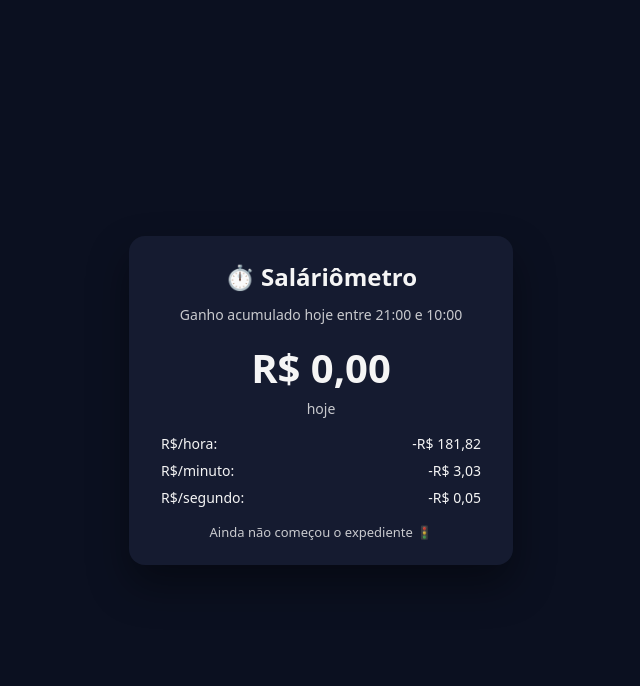
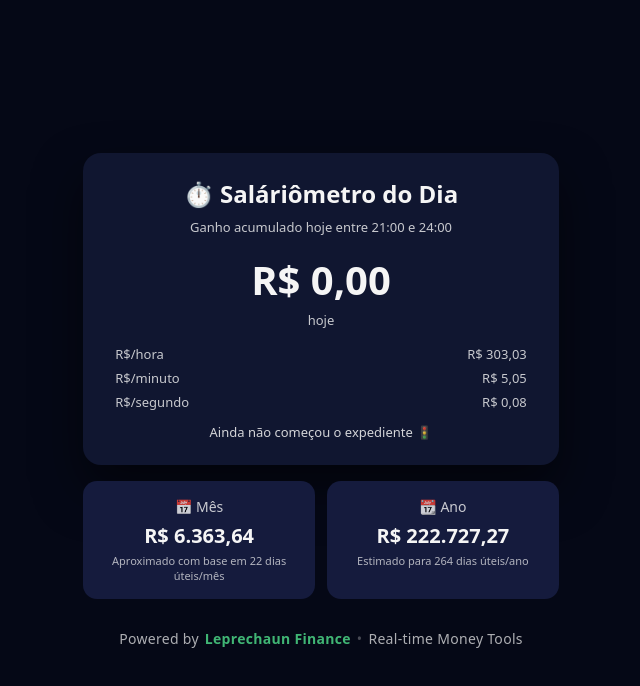
Before and after one commit to antonioscript/LeprechaunPayClock, a plain HTML site: page code/index.html in a window 1280 px wide. Shown: the whole page, without its empty margins (319-959 px from the left). Drawn offline with Linux system fonts and the light colour scheme.

Commit message:
feat: new version

```diff
--- a/code/index.html
+++ b/code/index.html
@@ -2,64 +2,132 @@
 <html lang="pt-BR">
 <head>
   <meta charset="UTF-8" />
-  <title>Leprechaun Pay Clock</title>
+  <title>Saláriômetro – Dia, Mês e Ano</title>
   <style>
     body {
       font-family: system-ui, -apple-system, BlinkMacSystemFont, "Segoe UI", sans-serif;
-      background: #0b1020;
+      background: #050816;
       color: #f5f5f5;
+      margin: 0;
+      min-height: 100vh;
+      display: flex;
+      align-items: center;
+      justify-content: center;
+    }
+
+    .container {
       display: flex;
       flex-direction: column;
-      align-items: center;
-      justify-content: center;
-      height: 100vh;
-      margin: 0;
+      gap: 16px;
+      padding: 24px;
     }
 
-    .card {
+    .main-card {
       padding: 24px 32px;
-      border-radius: 16px;
-      background: #151b30;
-      box-shadow: 0 20px 40px rgba(0, 0, 0, 0.4);
+      border-radius: 18px;
+      background: #101630;
+      box-shadow: 0 24px 48px rgba(0, 0, 0, 0.5);
       text-align: center;
-      min-width: 320px;
+      min-width: 340px;
     }
 
     h1 {
-      margin-top: 0;
-      margin-bottom: 12px;
+      margin: 0 0 8px;
       font-size: 24px;
+    }
+
+    .subtitle {
+      font-size: 13px;
+      opacity: 0.8;
+      margin-bottom: 16px;
     }
 
     .big-value {
       font-size: 40px;
-      font-weight: bold;
-      margin: 8px 0 4px;
-    }
-
-    .subtitle {
-      font-size: 14px;
-      opacity: 0.8;
-      margin-bottom: 16px;
-    }
-
-    .row {
-      display: flex;
-      justify-content: space-between;
-      margin-top: 8px;
-      font-size: 14px;
+      font-weight: 700;
+      margin: 4px 0;
     }
 
     .status {
-      margin-top: 16px;
+      margin-top: 12px;
       font-size: 13px;
+      opacity: 0.85;
+    }
+
+    .small-cards {
+      display: flex;
+      gap: 12px;
+    }
+
+    .small-card {
+      flex: 1;
+      padding: 16px;
+      border-radius: 14px;
+      background: #151b3d;
+      text-align: center;
+    }
+
+    .small-title {
+      font-size: 14px;
+      opacity: 0.8;
+      margin-bottom: 6px;
+    }
+
+    .small-value {
+      font-size: 20px;
+      font-weight: 600;
+      margin-bottom: 4px;
+    }
+
+    .small-caption {
+      font-size: 11px;
+      opacity: 0.7;
+    }
+
+    .label-row {
+      display: flex;
+      justify-content: space-between;
+      font-size: 13px;
+      margin-top: 6px;
       opacity: 0.8;
     }
+
+    .powered-by {
+      margin-top: 12px;
+      text-align: center;
+      font-size: 16px;
+      opacity: 0.6;
+      letter-spacing: 0.3px;
+    }
+
+    .powered-by {
+      margin-top: 14px;
+      text-align: center;
+      font-size: 14px;
+      opacity: 0.7;
+      display: flex;
+      align-items: center;
+      justify-content: center;
+      gap: 6px;
+    }
+
+    .powered-by strong {
+      color: #5aff9d;
+      font-weight: 600;
+    }
+
+    .powered-by .dot {
+      opacity: 0.4;
+    }
+
+
   </style>
 </head>
 <body>
-  <div class="card">
-    <h1>⏱️ Saláriômetro</h1>
+  <div class="container">
+    <!-- Relógio principal: Dia -->
+    <div class="main-card">
+      <h1>⏱️ Saláriômetro do Dia</h1>
       <div class="subtitle">
         Ganho acumulado hoje entre <span id="startTimeLabel"></span> e <span id="endTimeLabel"></span>
       </div>
@@ -67,20 +135,48 @@
       <div class="big-value" id="earnedToday">R$ 0,00</div>
       <div class="subtitle">hoje</div>
 
-    <div class="row">
-      <span>R$/hora:</span>
+      <div class="label-row">
+        <span>R$/hora</span>
         <span id="perHour">-</span>
       </div>
-    <div class="row">
-      <span>R$/minuto:</span>
+      <div class="label-row">
+        <span>R$/minuto</span>
         <span id="perMinute">-</span>
       </div>
-    <div class="row">
-      <span>R$/segundo:</span>
+      <div class="label-row">
+        <span>R$/segundo</span>
         <span id="perSecond">-</span>
       </div>
 
       <div class="status" id="statusText"></div>
+    </div>
+
+    <!-- Relógios menores: Mês e Ano -->
+    <div class="small-cards">
+      <div class="small-card">
+        <div class="small-title">📅 Mês</div>
+        <div class="small-value" id="earnedMonth">R$ 0,00</div>
+        <div class="small-caption" id="monthCaption"></div>
+      </div>
+
+      <div class="small-card">
+        <div class="small-title">📆 Ano</div>
+        <div class="small-value" id="earnedYear">R$ 0,00</div>
+        <div class="small-caption" id="yearCaption"></div>
+      </div>
+    </div>
+    <!-- <div class="powered-by">
+      Powered by <strong>Leprechaun Finance</strong> 🍀
+    </div> -->
+
+    <div class="powered-by">
+      <span>Powered by</span>
+      <strong>Leprechaun Finance</strong>
+      <span class="dot">•</span>
+      <span>Real-time Money Tools</span>
+    </div>
+
+
   </div>
 
   <script>
@@ -88,26 +184,32 @@
     // CONFIGURAÇÕES
     // =============================
 
-    // Quanto você ganha por dia de trabalho
-    const dailySalary = 2000; // R$ 2.000,00 por dia
+    // Salário mensal (ajusta aqui)
+    const monthlySalary = 20000; // R$ 20.000,00 / mês
 
-    // Horário de início e fim do expediente (24h)
-    const startHour = 21;  // 08:00
-    const endHour = 10;   // 17:00
+    // Quantos dias úteis por mês você quer considerar (média)
+    const workDaysPerMonthConfig = 22;
 
-    // Ignorar finais de semana?
+    // Horário de trabalho
+    const startHour = 21;  // 09:00
+    const endHour = 24;   // 18:00
+
+    // Ignorar sábado e domingo?
     const ignoreWeekends = true;
 
     // =============================
-    // CÁLCULOS BASE
+    // DERIVAÇÕES
     // =============================
 
-    const totalWorkSeconds = (endHour - startHour) * 60 * 60;
-    const valuePerSecond = dailySalary / totalWorkSeconds;
-    const valuePerMinute = valuePerSecond * 60;
-    const valuePerHour = valuePerSecond * 3600;
+    const dailySalary = monthlySalary / workDaysPerMonthConfig;
+    const yearlySalary = monthlySalary * 12;
 
-    // Helper pra formatar em real
+    const totalWorkSecondsPerDay = (endHour - startHour) * 3600;
+    const valuePerSecondDay = dailySalary / totalWorkSecondsPerDay;
+    const valuePerMinute = valuePerSecondDay * 60;
+    const valuePerHour = valuePerSecondDay * 3600;
+
+    // Helpers
     function formatCurrency(value) {
       return value.toLocaleString("pt-BR", {
         style: "currency",
@@ -116,13 +218,34 @@
       });
     }
 
-    // Atualiza labels fixas
-    document.getElementById("startTimeLabel").textContent = `${String(startHour).padStart(2, "0")}:00`;
-    document.getElementById("endTimeLabel").textContent = `${String(endHour).padStart(2, "0")}:00`;
+    function isWorkDay(date) {
+      const d = date.getDay(); // 0 = domingo, 6 = sábado
+      if (!ignoreWeekends) return true;
+      return d >= 1 && d <= 5;
+    }
+
+    // Conta quantos dias úteis existem entre duas datas (inclusive start, exclusivo end)
+    function countWorkDaysBetween(startDate, endDate) {
+      const d = new Date(startDate.getTime());
+      let count = 0;
+      while (d < endDate) {
+        if (isWorkDay(d)) {
+          count++;
+        }
+        d.setDate(d.getDate() + 1);
+      }
+      return count;
+    }
+
+    // Labels fixos
+    document.getElementById("startTimeLabel").textContent =
+      `${String(startHour).padStart(2, "0")}:00`;
+    document.getElementById("endTimeLabel").textContent =
+      `${String(endHour).padStart(2, "0")}:00`;
 
     document.getElementById("perHour").textContent = formatCurrency(valuePerHour);
     document.getElementById("perMinute").textContent = formatCurrency(valuePerMinute);
-    document.getElementById("perSecond").textContent = formatCurrency(valuePerSecond);
+    document.getElementById("perSecond").textContent = formatCurrency(valuePerSecondDay);
 
     // =============================
     // LOOP DE ATUALIZAÇÃO
@@ -130,18 +253,26 @@
 
     function updateSalaryMeter() {
       const now = new Date();
-      const dayOfWeek = now.getDay(); // 0 = domingo, 6 = sábado
+      const statusEl = document.getElementById("statusText");
+      const earnedTodayEl = document.getElementById("earnedToday");
+      const earnedMonthEl = document.getElementById("earnedMonth");
+      const earnedYearEl = document.getElementById("earnedYear");
+      const monthCaptionEl = document.getElementById("monthCaption");
+      const yearCaptionEl = document.getElementById("yearCaption");
 
-      const statusEl = document.getElementById("statusText");
-      const earnedEl = document.getElementById("earnedToday");
+      const dayOfWeek = now.getDay(); // 0 = dom, 6 = sáb
 
-      // Se ignorar fim de semana e hoje for sábado(6) ou domingo(0)
       if (ignoreWeekends && (dayOfWeek === 0 || dayOfWeek === 6)) {
-        earnedEl.textContent = formatCurrency(0);
-        statusEl.textContent = "Hoje não conta: fim de semana 💤";
+        earnedTodayEl.textContent = formatCurrency(0);
+        earnedMonthEl.textContent = formatCurrency(0);
+        earnedYearEl.textContent = formatCurrency(0);
+        statusEl.textContent = "Hoje é fim de semana 💤";
+        monthCaptionEl.textContent = "Sem contagem em fins de semana";
+        yearCaptionEl.textContent = "Sem contagem em fins de semana";
         return;
       }
 
+      // --- Dia (relógio central) ---
       const currentSeconds =
         now.getHours() * 3600 +
         now.getMinutes() * 60 +
@@ -151,28 +282,77 @@
       const endSeconds = endHour * 3600;
 
       let earnedToday = 0;
+      let progressToday = 0; // 0 a 1
 
       if (currentSeconds <= startSeconds) {
-        // Antes de começar
         earnedToday = 0;
+        progressToday = 0;
         statusEl.textContent = "Ainda não começou o expediente 🚦";
       } else if (currentSeconds >= endSeconds) {
-        // Depois que terminou
         earnedToday = dailySalary;
+        progressToday = 1;
         statusEl.textContent = "Expediente encerrado ✅";
       } else {
-        // Durante o expediente
         const elapsed = currentSeconds - startSeconds;
-        earnedToday = elapsed * valuePerSecond;
+        earnedToday = elapsed * valuePerSecondDay;
+        progressToday = elapsed / totalWorkSecondsPerDay;
 
-        const progress = (elapsed / totalWorkSeconds) * 100;
-        statusEl.textContent = `Trabalho em andamento: ${progress.toFixed(2)}% do dia concluído ⏳`;
+        const percentage = (progressToday * 100).toFixed(2);
+        statusEl.textContent = `Trabalho em andamento: ${percentage}% do dia concluído ⏳`;
       }
 
-      earnedEl.textContent = formatCurrency(earnedToday);
+      earnedTodayEl.textContent = formatCurrency(earnedToday);
+
+      // --- Mês (relógio menor) ---
+      const year = now.getFullYear();
+      const month = now.getMonth(); // 0 = janeiro
+      const today = new Date(year, month, now.getDate());
+
+      const monthStart = new Date(year, month, 1);
+      const todayStart = new Date(year, month, now.getDate());
+
+      // Dias úteis completos (até ontem)
+      const completedWorkDaysInMonth =
+        countWorkDaysBetween(monthStart, todayStart) - (isWorkDay(today) ? 0 : 1);
+
+      const totalWorkedSecondsMonthBeforeToday =
+        Math.max(completedWorkDaysInMonth, 0) * totalWorkSecondsPerDay;
+
+      const totalWorkedSecondsMonth =
+        totalWorkedSecondsMonthBeforeToday + progressToday * totalWorkSecondsPerDay;
+
+      const estimatedWorkDaysMonth = workDaysPerMonthConfig;
+      const totalWorkSecondsMonth = estimatedWorkDaysMonth * totalWorkSecondsPerDay;
+
+      const valuePerSecondMonth = (dailySalary * estimatedWorkDaysMonth) / totalWorkSecondsMonth;
+      const earnedMonth = totalWorkedSecondsMonth * valuePerSecondMonth;
+
+      earnedMonthEl.textContent = formatCurrency(earnedMonth);
+      monthCaptionEl.textContent =
+        `Aproximado com base em ${estimatedWorkDaysMonth} dias úteis/mês`;
+
+      // --- Ano (relógio menor) ---
+      const yearStart = new Date(year, 0, 1);
+      const completedWorkDaysInYear =
+        countWorkDaysBetween(yearStart, todayStart) - (isWorkDay(today) ? 0 : 1);
+
+      const totalWorkedSecondsYearBeforeToday =
+        Math.max(completedWorkDaysInYear, 0) * totalWorkSecondsPerDay;
+
+      const totalWorkedSecondsYear =
+        totalWorkedSecondsYearBeforeToday + progressToday * totalWorkSecondsPerDay;
+
+      const estimatedWorkDaysYear = workDaysPerMonthConfig * 12;
+      const totalWorkSecondsYear = estimatedWorkDaysYear * totalWorkSecondsPerDay;
+
+      const valuePerSecondYear = (dailySalary * estimatedWorkDaysYear) / totalWorkSecondsYear;
+      const earnedYear = totalWorkedSecondsYear * valuePerSecondYear;
+
+      earnedYearEl.textContent = formatCurrency(earnedYear);
+      yearCaptionEl.textContent =
+        `Estimado para ${estimatedWorkDaysYear} dias úteis/ano`;
     }
 
-    // Atualiza imediatamente e depois a cada segundo
     updateSalaryMeter();
     setInterval(updateSalaryMeter, 1000);
   </script>
```
Lines whose indentation alone changed are shown as unchanged.
